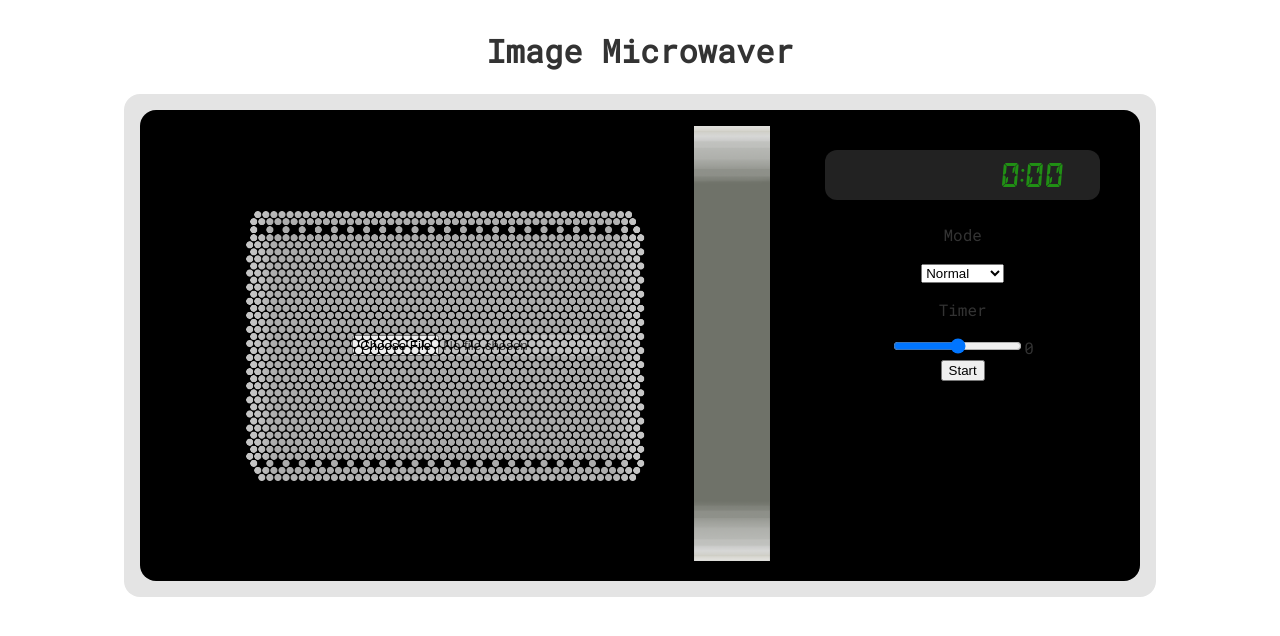
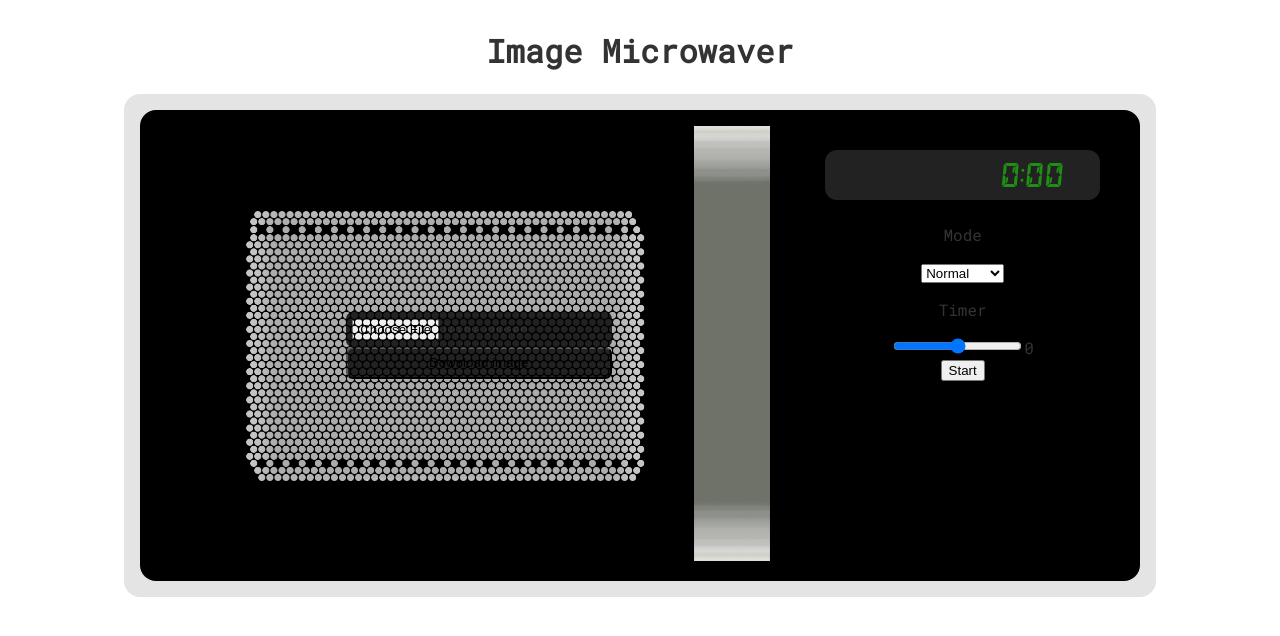
Before and after one commit to khakomaki/image_microwaver, a React (Vite) app: page / in a window 1280 px wide. Shown: the top 636 px of the page. Built offline with nearby package versions, Linux system fonts and the light colour scheme.

Commit message:
added download button

```diff
--- a/src/App.css
+++ b/src/App.css
@@ -105,13 +105,24 @@ https://github.com/keshikan/DSEG
 .image-upload {
   display: flex;
   flex-direction: column;
-  background-color: rgba(255, 255, 255, 0.25);
 }
 
 #user-image {
   max-width: 100%;
   max-height: 300px;
   object-fit: contain;
+}
+
+input[type="file"] {
+  display: none;
+}
+
+#image-upload-input, #image-download-button {
+  display: inline-block;
+  padding: 0.5em;
+  border-radius: 0.5em;
+  background-color: #222222;
+  cursor: pointer;
 }
 
 /* plate spinning */
--- a/src/components/Microwave/ImageUpload.jsx
+++ b/src/components/Microwave/ImageUpload.jsx
@@ -15,6 +15,20 @@ const ImageUpload = ({ onImageUpload, processedImage }) => {
         onImageUpload(selectedImage);
     }
 
+    const handleDownloadImage = () => {
+        if (image) {
+            // download link
+            const dlLink = document.createElement('a');
+            dlLink.href = URL.createObjectURL(image);
+            dlLink.download = image.name;
+
+            // trigger immediately
+            document.body.appendChild(dlLink);
+            dlLink.click();
+            document.body.removeChild(dlLink);
+        }
+    };
+
     return (
         <div className="image-upload" onClick={(e) => e.stopPropagation()}>
             {image && (
@@ -24,7 +38,8 @@ const ImageUpload = ({ onImageUpload, processedImage }) => {
                     id="user-image"
                 />
             )}
-            <input type='file' onChange={handleChangeImage} accept="image/*"/>
+            <input type='file' onChange={handleChangeImage} accept="image/*" id="image-upload-input"/>
+            <button onClick={handleDownloadImage} id="image-download-button">Download image</button>
         </div>
     );
 };
```
